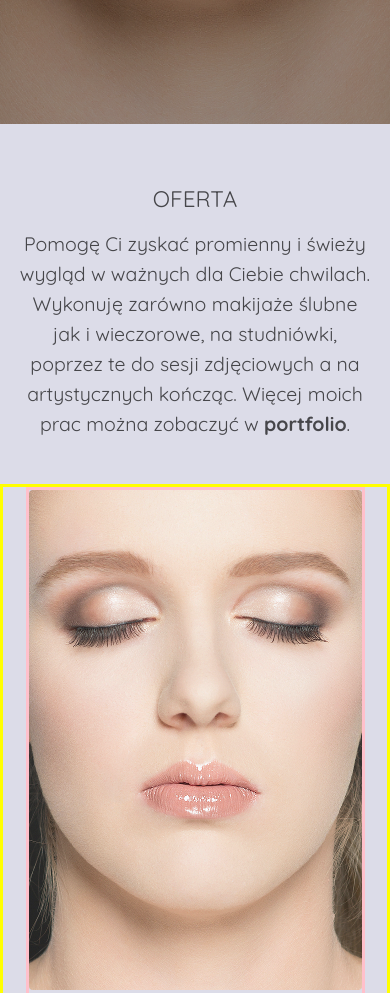
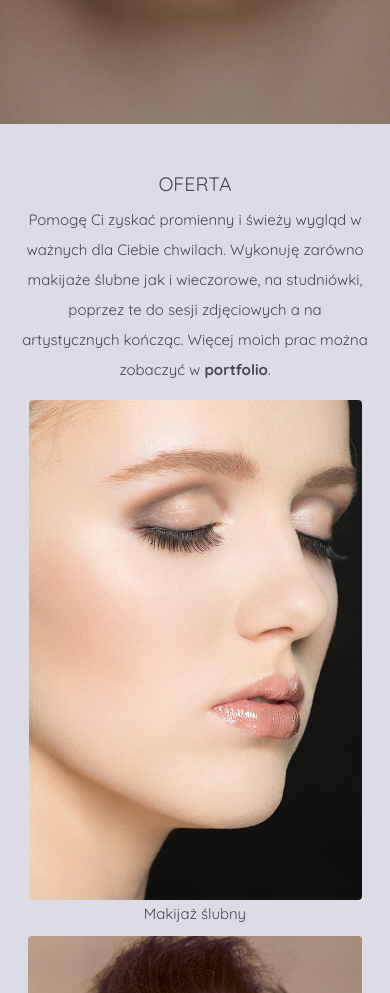
Before and after one commit to KajaDubiel/color-garden, a plain HTML site: page index.html in a window 390 px wide. Shown: the part 720-1713 px from the top of the page. Drawn offline with nearby package versions, Linux system fonts and the light colour scheme.

Commit message:
sketch finished

```diff
--- a/index.html
+++ b/index.html
@@ -2,6 +2,8 @@
 <html>
   <head>
     <meta charset="utf-8">
+    <meta name='viewport'
+      content='width=device-width, initial-scale=1.0, maximum-scale=1.0'/>
     <title>Makijaż &bull; wieczorowy &bull; ślubny &bull; okazjonalny</title>
     <link rel="stylesheet" href="resources/css/reset.css" type="text/css">
     <link href="https://fonts.googleapis.com/css?family=Quicksand:400,700&amp;subset=latin-ext" rel="stylesheet">
@@ -46,7 +48,7 @@
     <div class="images flex">
      <div class="element flex">
        <div class="img-cont">
-        <img src="resources/images/slubny.jpg" alt="">
+        <img src="resources/images/slubny2.jpg" alt="">
        </div>
         <div class="textsm flex">
           <h2>Makijaż ślubny</h2>
--- a/resources/css/style.css
+++ b/resources/css/style.css
@@ -68,7 +68,7 @@ nav {
 
 }
 
-.header a:active {
+.header a:active, .header a:visited {
   text-decoration: underline;
   opacity: 1;
 }
@@ -85,6 +85,10 @@ nav {
 
   .mobile-icon{
     display: block;
+  }
+
+  .mobile-icon:active, .mobile-icon:visited{
+    color: #d1f7f9;
   }
 }
 
@@ -129,9 +133,6 @@ nav {
   .land h1 {
     font-size: 2.5rem;
     margin-bottom: 0.6rem;
-    margin-left: auto;
-    margin-left: auto;
-    text-align: center;
   }
 
   .land p {
@@ -170,7 +171,10 @@ nav {
     align-items: center;
   }
 
-
+  .land h1{
+    border: solid yellow;
+    text-align: center;
+  }
 }
 
 @media only screen and (max-width: 600px){
@@ -190,6 +194,10 @@ nav {
     margin-right: auto;
   }
 
+  .text h1{
+    text-align: center;
+  }
+
   .land p{
   margin: 0.6rem 1rem 1rem 1rem;
   }
@@ -201,6 +209,7 @@ nav {
   background-color: #dcdce8;
   color: #212123;
   flex-direction: column;
+  min-height: 100vh;
 }
 .offer{
   /*color: white;*/
@@ -213,7 +222,7 @@ nav {
 .offerp{
   /*color: #6a6489;*/
   font-size: 1.3rem;
-  margin: 1rem auto 3rem auto;
+  margin: 1rem auto 2rem auto;
   opacity: 0.8;
   text-align: center;
   width: 75%;
@@ -223,10 +232,8 @@ nav {
 .images{
   flex-wrap: wrap;
   overflow: hidden;
-  margin: 0 4rem;
+  margin: 0 1rem;
   justify-content: center;
-  min-height: 85vh;
-  border: solid yellow;
 }
 
 .element{
@@ -286,20 +293,46 @@ nav {
 
 @media only screen and (max-width: 800px){
   .images{
-    flex-direction: column;
-    margin: 0;
+  /*  flex-direction: column;*/
+    margin: 0 0 1rem 0;
     align-items: center;
+    justify-content: space-around;
   }
 
   .element{
-    border: solid pink;
-    max-width: 100%;
-    margin: 0;
+    max-width: 40%;
+    margin: 0 auto 1rem auto;
     padding: 0;
+  }
+
+  .offer{
+    padding-top: 3rem;
   }
 
   .offerp{
     width: 90%;
+    margin: 1rem auto 1rem auto;
+  }
+
+}
+
+@media only screen and (max-width: 600px) {
+  .offer{
+    font-size: 1.3rem;
+  }
+
+  .offerp, .textsm h2{
+    font-size: 1rem;
+    margin-top: 0.4rem;
+  }
+  .element{
+    max-width: 100%;
+  }
+
+  .oferta img {
+    opacity: 1;
+    transition: none !important;
+    transform: none !important;
   }
 }
 
@@ -308,7 +341,10 @@ nav {
 .about {
   min-height: 100vh;
   background-color: dimgray;
-  background-image: url('../../resources/images/me.jpg');
+  background: linear-gradient(
+                       rgba(0, 0, 0, 0.4),
+                       rgba(0, 0, 0, 0.4)),
+                       url('../../resources/images/me.jpg');
   background-size: cover;
   background-position: center;
   background-repeat: no-repeat;
@@ -324,6 +360,14 @@ nav {
   text-align: center;
 }
 
+
+@media only screen and (max-width: 800px){
+  .about p{
+    width: 90%;
+  }
+}
+
+/*portfolio*/
 .portfolio {
   background-color: #b0b0ba;
   min-height: 100vh;
@@ -332,6 +376,7 @@ nav {
   box-sizing: border-box;
   padding-top: 5rem;
   text-align: center;
+
 }
 .portfolio h1{
   font-size: 2rem;
@@ -345,12 +390,15 @@ max-width: 90%;
 margin-left: auto;
 margin-right: auto;
 text-align: center;
+border: none;
+padding-bottom: 2rem;
 }
 
 .slider img{
   border-radius: 5px;
   margin-left: auto;
   margin-right: auto;
+  max-width: 100%;
 }
 
 /*footer*/
@@ -363,7 +411,6 @@ background: linear-gradient(
 background-size: cover;
 background-position: center;
 background-attachment: fixed;
-
 flex-direction: column;
 align-items: center;
 justify-content: center;
--- a/resources/js/main.js
+++ b/resources/js/main.js
@@ -3,5 +3,29 @@ $('.slider').slick({
   infinite: true,
   speed: 300,
   slidesToShow: 3,
-  adaptiveHeight: true
+  adaptiveHeight: true,
+
+responsive: [
+
+   {
+     breakpoint: 1150,
+     settings: {
+       slidesToShow: 2,
+       slidesToScroll: 1
+     }
+   },
+
+   {
+     breakpoint: 800,
+     settings: {
+       slidesToShow: 1,
+       slidesToScroll: 1,
+       arrows: false
+     }
+   }
+
+   // You can unslick at a given breakpoint now by adding:
+   // settings: "unslick"
+   // instead of a settings object
+ ]
 });
```
